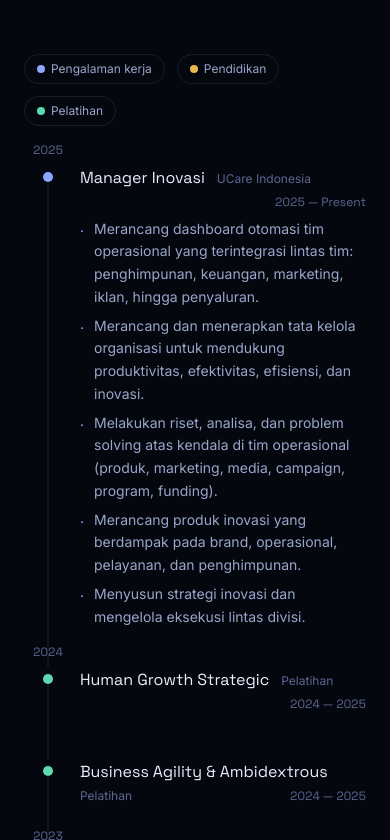
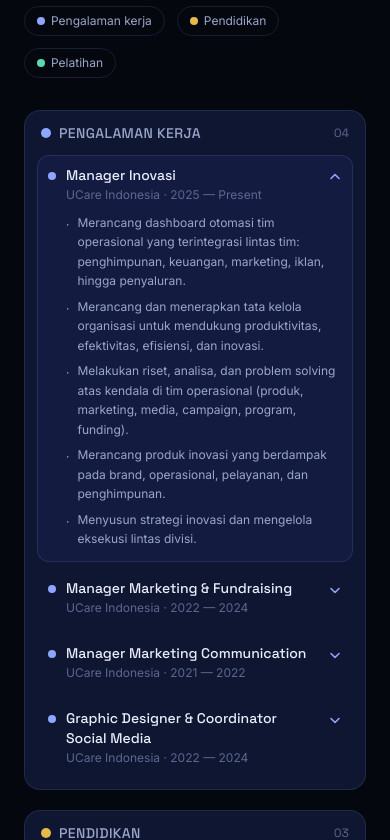
Before and after one commit to theartivator/cv-ihsanuddin, a React (Vite) app: page / in a window 390 px wide. Shown: the part 3844-4684 px from the top of the page. Built offline with nearby package versions, Linux system fonts and the light colour scheme.

Commit message:
Redesign Trajectory: 3-column layout (kerja/pendidikan/pelatihan) + logo wall proyek & magang

```diff
--- a/src/components/Trajectory.jsx
+++ b/src/components/Trajectory.jsx
@@ -1,188 +1,234 @@
+import { useState } from "react";
 import { experience, education, training, projectsInternship } from "../data/content";
 import SectionHeading from "./SectionHeading";
 
-// Menggabungkan tiga sumber data jadi satu timeline dengan sumbu tahun,
-// setiap kategori punya warna sendiri (selaras dengan skill constellation).
-const CATEGORY_COLOR = {
-  kerja: "var(--accent)",
-  pendidikan: "var(--gold)",
-  pelatihan: "#5dd9b0",
+// Tiga kolom paralel (kerja / pendidikan / pelatihan) menggantikan satu
+// timeline vertikal panjang, supaya seluruh perjalanan muat dalam satu
+// layar tanpa scroll berkepanjangan. Kolom kerja memakai accordion karena
+// datanya paling padat (ada bullet pencapaian).
+const COLUMN_META = {
+  kerja: { label: "Pengalaman kerja", color: "var(--accent)" },
+  pendidikan: { label: "Pendidikan", color: "var(--gold)" },
+  pelatihan: { label: "Pelatihan", color: "#5dd9b0" },
 };
 
-function parseStartYear(period) {
-  const match = period.match(/\d{4}/);
-  return match ? parseInt(match[0], 10) : new Date().getFullYear();
-}
-
-function buildTimelineItems() {
-  const items = [
-    ...experience.map((e) => ({
-      year: parseStartYear(e.period),
-      title: e.role,
-      subtitle: e.org,
-      period: e.period,
-      category: "kerja",
-      bullets: e.bullets,
-    })),
-    ...education.map((e) => ({
-      year: parseStartYear(e.period),
-      title: e.school,
-      subtitle: e.detail,
-      period: e.period,
-      category: "pendidikan",
-      bullets: [],
-    })),
-    ...training.map((t) => ({
-      year: parseStartYear(t.period),
-      title: t.name,
-      subtitle: "Pelatihan",
-      period: t.period,
-      category: "pelatihan",
-      bullets: [],
-    })),
-  ];
-  return items.sort((a, b) => b.year - a.year);
-}
+const LOGO_PALETTE = ["#8fa6ff", "#e8b84b", "#5dd9b0", "#ff9a44", "#c792ea"];
 
 export default function Trajectory() {
-  const items = buildTimelineItems();
-
   return (
-    <section id="experience" className="relative px-6 py-28">
-      <div className="max-w-6xl mx-auto">
+    <section id="experience" className="relative px-6 py-16 md:py-20">
+      <div className="max-w-7xl mx-auto w-full">
         <SectionHeading
           eyebrow="Perjalanan"
           title="Dari desain ke sistem, satu peran dalam satu waktu."
         />
 
-        <div className="flex gap-3 mb-10 text-xs flex-wrap">
-          {Object.entries({
-            kerja: "Pengalaman kerja",
-            pendidikan: "Pendidikan",
-            pelatihan: "Pelatihan",
-          }).map(([key, label]) => (
+        <Legend />
+
+        <div className="grid md:grid-cols-3 gap-5 md:gap-6 items-start">
+          <CareerColumn />
+          <SimpleColumn columnKey="pendidikan" items={education.map((e) => ({
+            id: e.school,
+            title: e.school,
+            subtitle: e.detail,
+            period: e.period,
+          }))} />
+          <SimpleColumn columnKey="pelatihan" items={training.map((t) => ({
+            id: t.name,
+            title: t.name,
+            subtitle: "Pelatihan",
+            period: t.period,
+          }))} />
+        </div>
+
+        <ProjectsLogoWall />
+      </div>
+    </section>
+  );
+}
+
+function Legend() {
+  return (
+    <div className="flex gap-3 mb-8 text-xs flex-wrap">
+      {Object.entries(COLUMN_META).map(([key, meta]) => (
         <span
           key={key}
           className="flex items-center gap-1.5 px-3 py-1.5 rounded-full"
           style={{ border: "1px solid var(--line)", color: "var(--text-muted)" }}
         >
-              <span
-                className="w-2 h-2 rounded-full"
-                style={{ background: CATEGORY_COLOR[key] }}
-              />
-              {label}
+          <span className="w-2 h-2 rounded-full" style={{ background: meta.color }} />
+          {meta.label}
         </span>
       ))}
     </div>
-
-        <div className="grid grid-cols-[3rem_1fr] md:grid-cols-[4rem_1fr] gap-x-2">
-          <div className="relative">
-            <div
-              className="absolute left-1/2 top-0 bottom-0 w-px -translate-x-1/2"
-              style={{ background: "var(--line)" }}
-            />
-          </div>
-          <div />
-
-          {items.map((item, i) => {
-            const prevYear = i > 0 ? items[i - 1].year : null;
-            const showYear = item.year !== prevYear;
-            return (
-              <YearRow
-                key={i}
-                item={item}
-                showYear={showYear}
-                isLast={i === items.length - 1}
-              />
-            );
-          })}
-        </div>
-
-        <div className="mt-16">
-          <p className="text-sm mb-5" style={{ color: "var(--text-dim)" }}>
-            Proyek & Magang
-          </p>
-          <div className="grid sm:grid-cols-2 md:grid-cols-4 gap-4">
-            {projectsInternship.map((p) => (
-              <div
-                key={p.org}
-                className="p-4 rounded-xl"
-                style={{
-                  background: "var(--surface)",
-                  border: "1px solid var(--line)",
-                }}
-              >
-                <p className="text-sm font-medium">{p.org}</p>
-                <p
-                  className="text-xs mt-1 font-mono-num"
-                  style={{ color: "var(--text-dim)" }}
-                >
-                  {p.period}
-                </p>
-              </div>
-            ))}
-          </div>
-        </div>
-      </div>
-    </section>
   );
 }
 
-function YearRow({ item, showYear, isLast }) {
-  const color = CATEGORY_COLOR[item.category];
+function ColumnHeader({ columnKey, count }) {
+  const meta = COLUMN_META[columnKey];
   return (
-    <>
-      <div className="relative flex justify-center">
-        <div
-          className="absolute top-1.5 left-1/2 -translate-x-1/2 w-2.5 h-2.5 rounded-full z-10"
-          style={{ background: color }}
-        />
-        {!isLast && (
-          <div
-            className="absolute left-1/2 top-1.5 bottom-0 w-px -translate-x-1/2"
-            style={{ background: "var(--line)" }}
-          />
-        )}
-        {showYear && (
-          <span
-            className="absolute -top-1 left-1/2 -translate-x-1/2 -translate-y-full text-xs font-mono-num pb-1"
-            style={{ color: "var(--text-dim)" }}
-          >
-            {item.year}
-          </span>
-        )}
-      </div>
-
-      <div className="pb-10">
-        <div className="flex flex-wrap items-baseline gap-x-3 gap-y-1 mb-2">
-          <h3 className="font-display text-base md:text-lg">{item.title}</h3>
-          <span className="text-xs" style={{ color: "var(--text-dim)" }}>
-            {item.subtitle}
-          </span>
-          <span
-            className="text-xs font-mono-num ml-auto"
-            style={{ color: "var(--text-dim)" }}
-          >
-            {item.period}
+    <div className="flex items-center gap-2 mb-3 px-1">
+      <span className="w-2.5 h-2.5 rounded-full" style={{ background: meta.color }} />
+      <h3 className="font-display text-sm font-medium uppercase tracking-wide" style={{ color: "var(--text-muted)" }}>
+        {meta.label}
+      </h3>
+      <span className="text-xs font-mono-num ml-auto" style={{ color: "var(--text-dim)" }}>
+        {String(count).padStart(2, "0")}
       </span>
     </div>
-        {item.bullets.length > 0 && (
-          <ul className="space-y-1.5">
-            {item.bullets.map((b, j) => (
-              <li
-                key={j}
-                className="text-sm leading-relaxed flex gap-2.5 max-w-2xl"
-                style={{ color: "var(--text-muted)" }}
+  );
+}
+
+function ColumnShell({ columnKey, count, children }) {
+  return (
+    <div
+      className="rounded-2xl flex flex-col p-3 md:p-4"
+      style={{ border: "1px solid var(--line)", background: "var(--surface)" }}
     >
-                <span style={{ color }} className="mt-0.5">
-                  ·
+      <ColumnHeader columnKey={columnKey} count={count} />
+      <div className="flex flex-col gap-1.5 md:max-h-[26rem] md:overflow-y-auto scroll-thin pr-1 -mr-1">
+        {children}
+      </div>
+    </div>
+  );
+}
+
+function CareerColumn() {
+  const [openIndex, setOpenIndex] = useState(0);
+  const color = COLUMN_META.kerja.color;
+
+  return (
+    <ColumnShell columnKey="kerja" count={experience.length}>
+      {experience.map((e, i) => {
+        const open = openIndex === i;
+        return (
+          <div
+            key={e.role + e.period}
+            className="rounded-xl transition-colors"
+            style={{
+              border: "1px solid",
+              borderColor: open ? "var(--line)" : "transparent",
+              background: open ? "var(--surface-2)" : "transparent",
+            }}
+          >
+            <button
+              type="button"
+              onClick={() => setOpenIndex(open ? -1 : i)}
+              className="w-full text-left px-2.5 py-2.5 flex items-start gap-2.5"
+              aria-expanded={open}
+            >
+              <span className="w-2 h-2 rounded-full mt-1.5 shrink-0" style={{ background: color }} />
+              <span className="flex-1 min-w-0">
+                <span className="block font-display text-sm font-medium leading-snug">{e.role}</span>
+                <span className="block text-xs mt-0.5" style={{ color: "var(--text-dim)" }}>
+                  {e.org} · {e.period}
                 </span>
+              </span>
+              <Chevron open={open} color={color} />
+            </button>
+            {open && e.bullets.length > 0 && (
+              <ul className="px-2.5 pb-3 pl-7 space-y-1.5">
+                {e.bullets.map((b, j) => (
+                  <li key={j} className="text-xs leading-relaxed flex gap-2" style={{ color: "var(--text-muted)" }}>
+                    <span style={{ color }} className="mt-0.5 shrink-0">·</span>
                     <span>{b}</span>
                   </li>
                 ))}
               </ul>
             )}
           </div>
-    </>
+        );
+      })}
+    </ColumnShell>
   );
 }
+
+function SimpleColumn({ columnKey, items }) {
+  const color = COLUMN_META[columnKey].color;
+  return (
+    <ColumnShell columnKey={columnKey} count={items.length}>
+      {items.map((item) => (
+        <div key={item.id} className="px-2.5 py-2.5 rounded-xl" style={{ background: "transparent" }}>
+          <div className="flex items-start gap-2.5">
+            <span className="w-2 h-2 rounded-full mt-1.5 shrink-0" style={{ background: color }} />
+            <span className="flex-1 min-w-0">
+              <span className="block font-display text-sm font-medium leading-snug">{item.title}</span>
+              <span className="block text-xs mt-0.5" style={{ color: "var(--text-dim)" }}>
+                {item.subtitle}
+              </span>
+            </span>
+            <span className="text-xs font-mono-num shrink-0" style={{ color: "var(--text-dim)" }}>
+              {item.period}
+            </span>
+          </div>
+        </div>
+      ))}
+    </ColumnShell>
+  );
+}
+
+function Chevron({ open, color }) {
+  return (
+    <svg
+      width="14"
+      height="14"
+      viewBox="0 0 14 14"
+      fill="none"
+      className="mt-1 shrink-0 transition-transform duration-200"
+      style={{ transform: open ? "rotate(180deg)" : "rotate(0deg)" }}
+    >
+      <path d="M3 5.5L7 9.5L11 5.5" stroke={color} strokeWidth="1.6" strokeLinecap="round" strokeLinejoin="round" />
+    </svg>
+  );
+}
+
+// Dinding logo proyek & magang — dirancang untuk 10 slot (5 atas, 5 bawah).
+// Belum ada file logo asli, jadi tiap organisasi tampil sebagai wordmark
+// singkat berwarna (bukan avatar inisial) supaya tetap terasa seperti
+// deretan logo, bukan placeholder kosong. Tambah entri baru di
+// `projectsInternship` (src/data/content.js) untuk mengisi slot berikutnya.
+function ProjectsLogoWall() {
+  return (
+    <div className="mt-10 md:mt-12">
+      <div className="flex items-baseline justify-between mb-4">
+        <p className="text-sm" style={{ color: "var(--text-dim)" }}>
+          Proyek &amp; Magang
+        </p>
+        <p className="text-xs font-mono-num" style={{ color: "var(--text-dim)" }}>
+          {String(projectsInternship.length).padStart(2, "0")} / 10
+        </p>
+      </div>
+      <div className="grid grid-cols-2 sm:grid-cols-3 md:grid-cols-5 gap-3">
+        {projectsInternship.map((p, i) => (
+          <LogoTile key={p.org} project={p} color={LOGO_PALETTE[i % LOGO_PALETTE.length]} />
+        ))}
+      </div>
+    </div>
+  );
+}
+
+function LogoTile({ project, color }) {
+  return (
+    <div
+      className="group relative aspect-[4/3] rounded-xl flex flex-col items-center justify-center gap-1.5 px-2 text-center transition-all duration-200"
+      style={{ border: "1px solid var(--line)", background: "var(--surface)" }}
+      title={`${project.org} · ${project.period}`}
+    >
+      <span
+        className="font-display font-semibold text-sm md:text-base tracking-wide transition-colors duration-200"
+        style={{ color: "var(--text-muted)" }}
+      >
+        <span className="group-hover:hidden">{project.short}</span>
+        <span className="hidden group-hover:inline" style={{ color }}>
+          {project.short}
+        </span>
+      </span>
+      <span
+        className="text-[10px] font-mono-num opacity-0 group-hover:opacity-100 transition-opacity duration-200"
+        style={{ color: "var(--text-dim)" }}
+      >
+        {project.period}
+      </span>
+    </div>
+  );
+}
```
Lines whose indentation alone changed are shown as unchanged.
